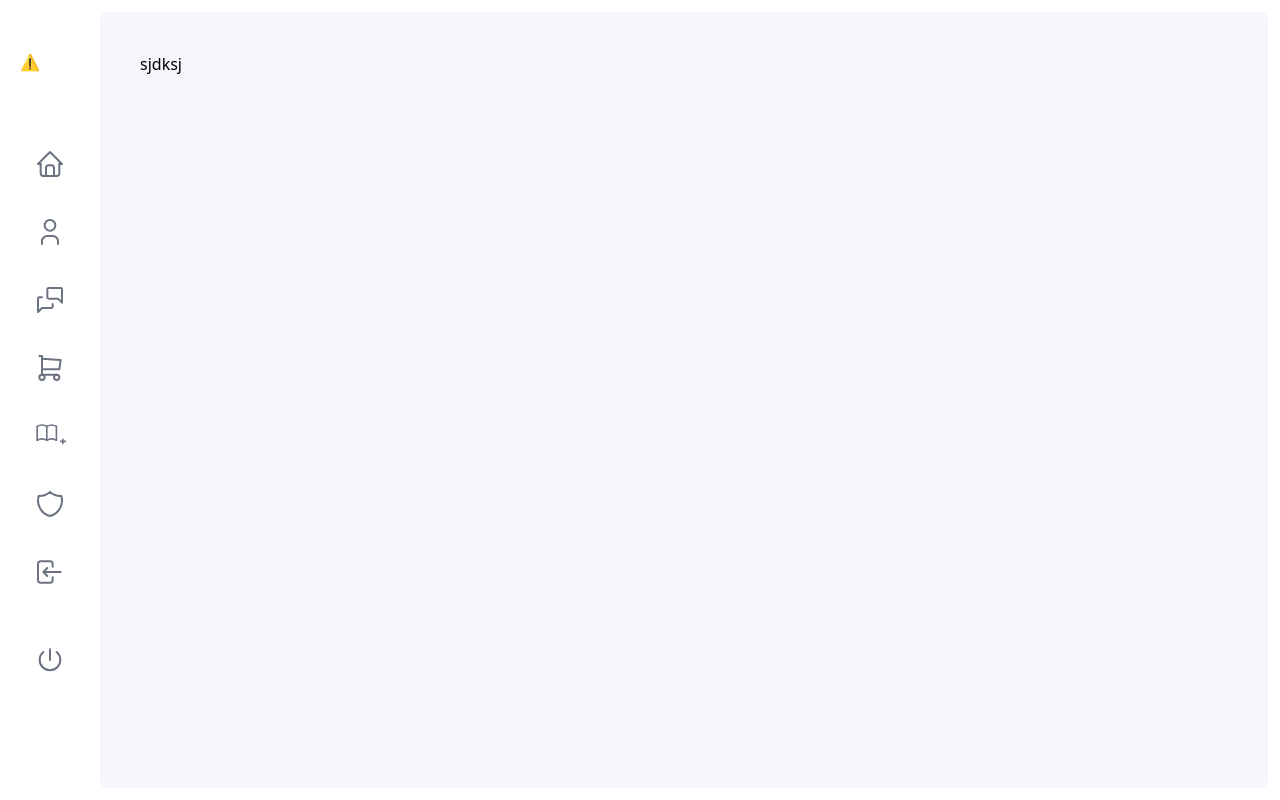
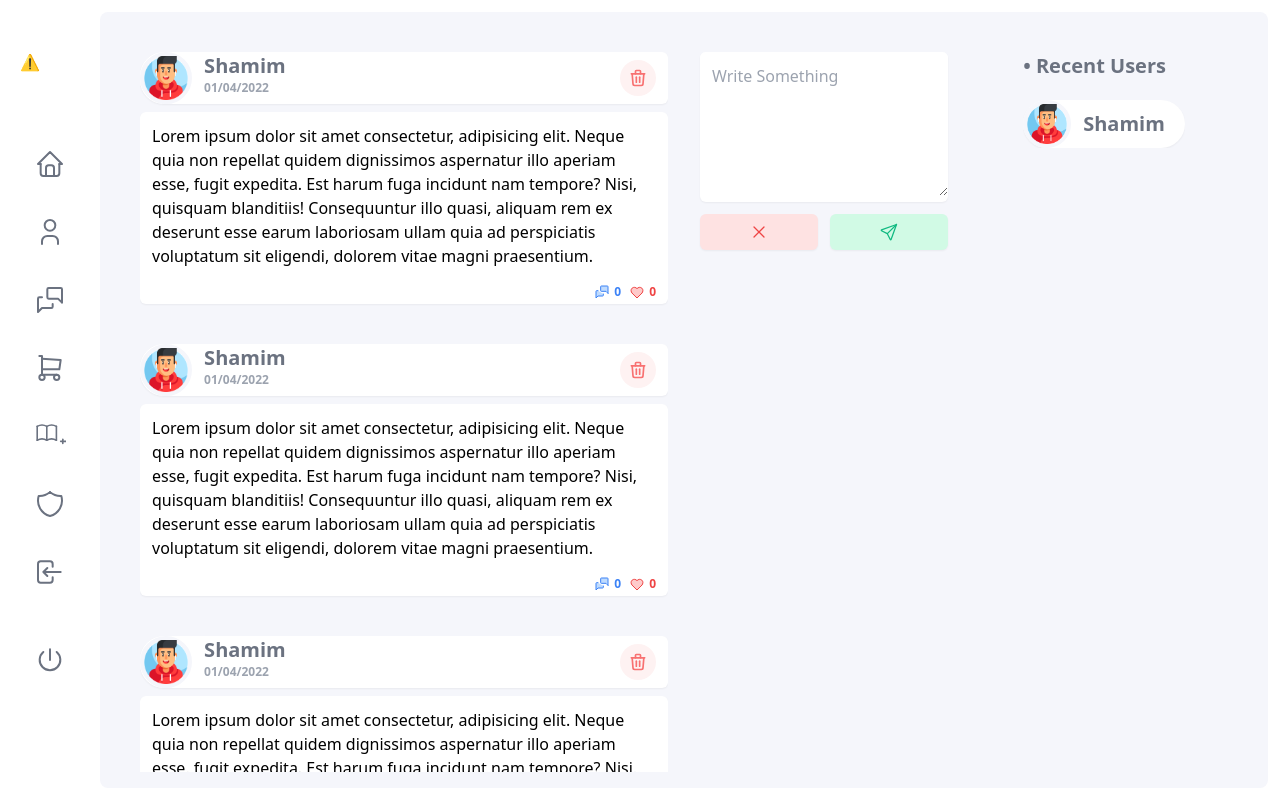
Before and after one commit to aushamim/Library-Management-System-Client, a React (Create React App) app: page /forum in a window 1280 px wide. Built offline with nearby package versions, Linux system fonts and the light colour scheme; no server answers.

Commit message:
Added Forum

```diff
--- /dev/null
+++ b/src/Components/Thread/Thread.js
@@ -0,0 +1,92 @@
+import React from "react";
+import avatar from "./../../Media/default-avatar.png";
+
+const Thread = () => {
+  return (
+    <div className="mb-10">
+      <div className="col-span-3 bg-white shadow-sm rounded-l-3xl rounded-r-md flex">
+        <div className="w-16 border-4 border-[#f5f6fb] rounded-full mr-3">
+          <img src={avatar} alt="avatar" className="w-full" />
+        </div>
+        <div className="w-full">
+          <p className="text-xl font-semibold text-gray-500">Shamim</p>
+          <p className="text-xs font-semibold text-gray-400">01/04/2022</p>
+        </div>
+        <div className="flex justify-center items-center mr-3 group">
+          <button className="p-2 bg-red-50 group-hover:bg-red-100 rounded-full transition ease-in-out duration-500">
+            <svg
+              xmlns="http://www.w3.org/2000/svg"
+              className="icon icon-tabler icon-tabler-trash stroke-red-400 group-hover:stroke-red-600 transition ease-in-out duration-500"
+              width="20"
+              height="20"
+              viewBox="0 0 24 24"
+              strokeWidth="2"
+              stroke="#6b7280"
+              fill="none"
+              strokeLinecap="round"
+              strokeLinejoin="round"
+            >
+              <path stroke="none" d="M0 0h24v24H0z" fill="none" />
+              <line x1="4" y1="7" x2="20" y2="7" />
+              <line x1="10" y1="11" x2="10" y2="17" />
+              <line x1="14" y1="11" x2="14" y2="17" />
+              <path d="M5 7l1 12a2 2 0 0 0 2 2h8a2 2 0 0 0 2 -2l1 -12" />
+              <path d="M9 7v-3a1 1 0 0 1 1 -1h4a1 1 0 0 1 1 1v3" />
+            </svg>
+          </button>
+        </div>
+      </div>
+      <div className="bg-white shadow-sm rounded-md my-2">
+        <div className="p-3">
+          Lorem ipsum dolor sit amet consectetur, adipisicing elit. Neque quia
+          non repellat quidem dignissimos aspernatur illo aperiam esse, fugit
+          expedita. Est harum fuga incidunt nam tempore? Nisi, quisquam
+          blanditiis! Consequuntur illo quasi, aliquam rem ex deserunt esse
+          earum laboriosam ullam quia ad perspiciatis voluptatum sit eligendi,
+          dolorem vitae magni praesentium.
+        </div>
+        <div className="flex justify-end p-1">
+          <button className="flex items-center mr-2">
+            <svg
+              xmlns="http://www.w3.org/2000/svg"
+              className="stroke-blue-500 fill-blue-200"
+              width="16"
+              height="16"
+              viewBox="0 0 24 24"
+              strokeWidth="1.5"
+              stroke="#6b7280"
+              fill="none"
+              strokeLinecap="round"
+              strokeLinejoin="round"
+            >
+              <path stroke="none" d="M0 0h24v24H0z" fill="none" />
+              <path d="M21 14l-3 -3h-7a1 1 0 0 1 -1 -1v-6a1 1 0 0 1 1 -1h9a1 1 0 0 1 1 1v10" />
+              <path d="M14 15v2a1 1 0 0 1 -1 1h-7l-3 3v-10a1 1 0 0 1 1 -1h2" />
+            </svg>
+            <p className="ml-1 text-xs font-semibold text-blue-500">0</p>
+          </button>
+          <button className="flex items-center mr-2">
+            <svg
+              xmlns="http://www.w3.org/2000/svg"
+              className="stroke-red-500 fill-red-200"
+              width="16"
+              height="16"
+              viewBox="0 0 24 24"
+              strokeWidth="1.5"
+              stroke="#6b7280"
+              fill="none"
+              strokeLinecap="round"
+              strokeLinejoin="round"
+            >
+              <path stroke="none" d="M0 0h24v24H0z" fill="none" />
+              <path d="M19.5 13.572l-7.5 7.428l-7.5 -7.428m0 0a5 5 0 1 1 7.5 -6.566a5 5 0 1 1 7.5 6.572" />
+            </svg>
+            <p className="ml-1 text-xs font-semibold text-red-500">0</p>
+          </button>
+        </div>
+      </div>
+    </div>
+  );
+};
+
+export default Thread;
--- a/src/Pages/Forum/Forum.js
+++ b/src/Pages/Forum/Forum.js
@@ -1,7 +1,119 @@
 import React from "react";
+import { Link } from "react-router-dom";
+import Thread from "../../Components/Thread/Thread";
+import avatar from "./../../Media/default-avatar.png";
 
 const Forum = () => {
-  return <div>sjdksj</div>;
+  return (
+    <div className="grid grid-cols-4 gap-8">
+      <div className="col-span-2 overflow-y-scroll h-[90vh]">
+        <Thread></Thread>
+        <Thread></Thread>
+        <Thread></Thread>
+        <Thread></Thread>
+        <Thread></Thread>
+        <Thread></Thread>
+        <Thread></Thread>
+        <Thread></Thread>
+        <Thread></Thread>
+        <Thread></Thread>
+        <Thread></Thread>
+        <Thread></Thread>
+      </div>
+
+      <div className="">
+        <div className="bg-white rounded-md h-max shadow-sm">
+          <textarea
+            name="post"
+            id="post"
+            cols=""
+            rows="5"
+            className="w-full p-3 rounded-md outline-none"
+            placeholder="Write Something"
+          ></textarea>
+          {/* <p className="text-2xl font-semibold text-gray-500 text-center py-16">
+          Please{" "}
+          <Link to="/login" className="text-blue-500">
+            Log In
+          </Link>{" "}
+          to post.
+        </p> */}
+        </div>
+        <div className="grid grid-cols-2 gap-3 mt-3">
+          {/* Clear */}
+          <button
+            className="bg-red-100 hover:bg-red-300 transition ease-in-out duration-500 shadow-sm p-2 rounded-md flex items-center justify-center"
+            onClick={() => {
+              document.getElementById("post").value = "";
+            }}
+          >
+            <svg
+              xmlns="http://www.w3.org/2000/svg"
+              className="stroke-red-500"
+              width="20"
+              height="20"
+              viewBox="0 0 24 24"
+              strokeWidth="1.5"
+              stroke="#6b7280"
+              fill="none"
+              strokeLinecap="round"
+              strokeLinejoin="round"
+            >
+              <path stroke="none" d="M0 0h24v24H0z" fill="none" />
+              <line x1="18" y1="6" x2="6" y2="18" />
+              <line x1="6" y1="6" x2="18" y2="18" />
+            </svg>
+            <span className="font-semibold text-xs ml-2 hidden 2xl:block">
+              Clear
+            </span>
+          </button>
+          {/* Post */}
+          <button
+            className="bg-emerald-100 hover:bg-emerald-300 transition ease-in-out duration-500 shadow-sm p-2 rounded-md font-semibold text-xs flex items-center justify-center"
+            onClick={() => {
+              console.log(document.getElementById("post").value);
+              document.getElementById("post").value = "";
+            }}
+          >
+            <svg
+              xmlns="http://www.w3.org/2000/svg"
+              className="stroke-emerald-500"
+              width="20"
+              height="20"
+              viewBox="0 0 24 24"
+              strokeWidth="1.5"
+              stroke="#6b7280"
+              fill="none"
+              strokeLinecap="round"
+              strokeLinejoin="round"
+            >
+              <path stroke="none" d="M0 0h24v24H0z" fill="none" />
+              <line x1="10" y1="14" x2="21" y2="3" />
+              <path d="M21 3l-6.5 18a0.55 .55 0 0 1 -1 0l-3.5 -7l-7 -3.5a0.55 .55 0 0 1 0 -1l18 -6.5" />
+            </svg>
+            <span className="font-semibold text-xs ml-2 hidden 2xl:block">
+              Post
+            </span>
+          </button>
+        </div>
+      </div>
+      <div className="mx-auto">
+        <p className="font-semibold text-xl text-gray-500 mb-5">
+          • Recent Users
+        </p>
+        <div className="max-h-[90vh] overflow-y-scroll">
+          <Link to="/user" className="mb-3">
+            <div className="bg-white shadow-sm rounded-full flex items-center w-max pr-5">
+              <div className="w-12 border-4 border-[#f5f6fb] rounded-full mr-3">
+                <img src={avatar} alt="avatar" className="w-full" />
+              </div>
+              <p className="text-xl font-semibold text-gray-500">Shamim</p>
+            </div>
+          </Link>
+        </div>
+      </div>
+    </div>
+  );
 };
 
 export default Forum;
```
